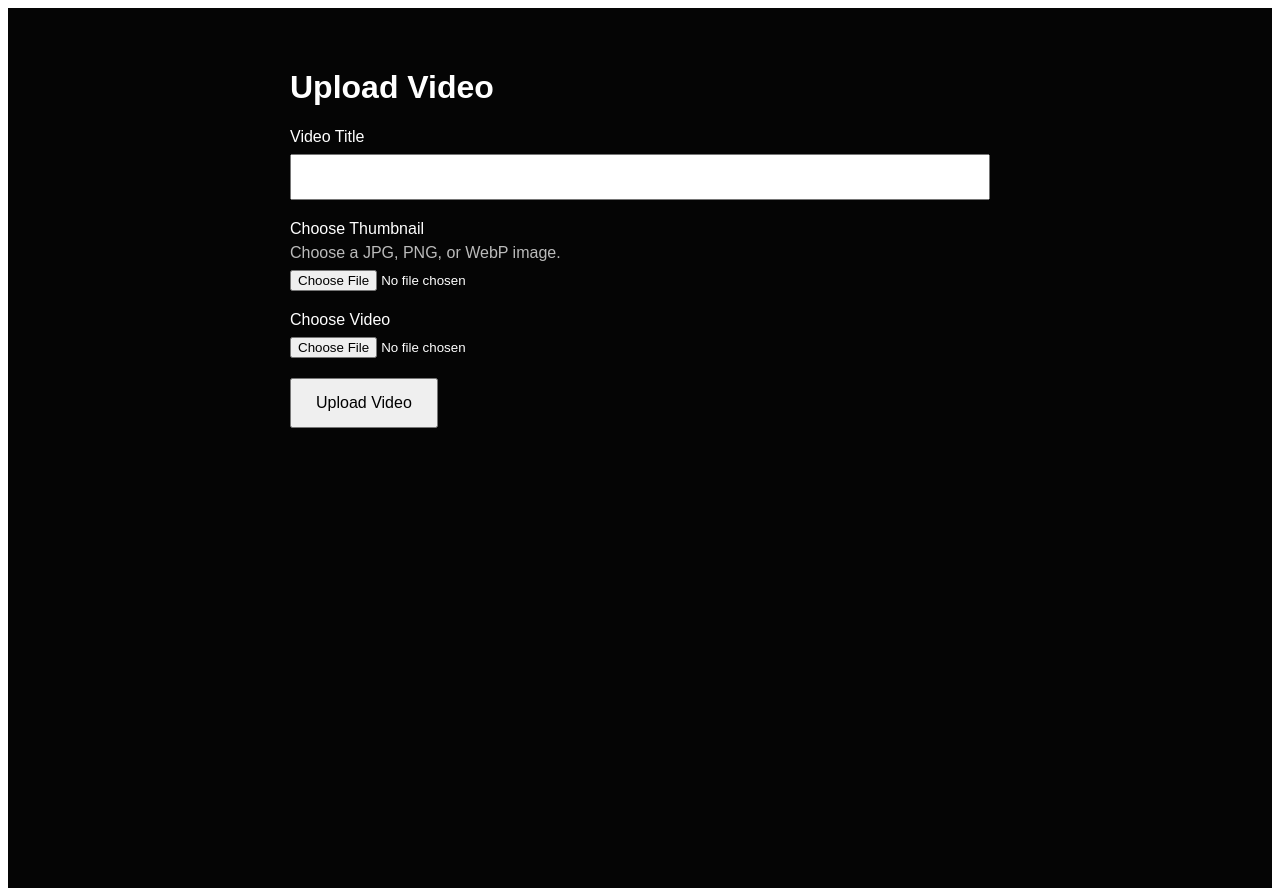
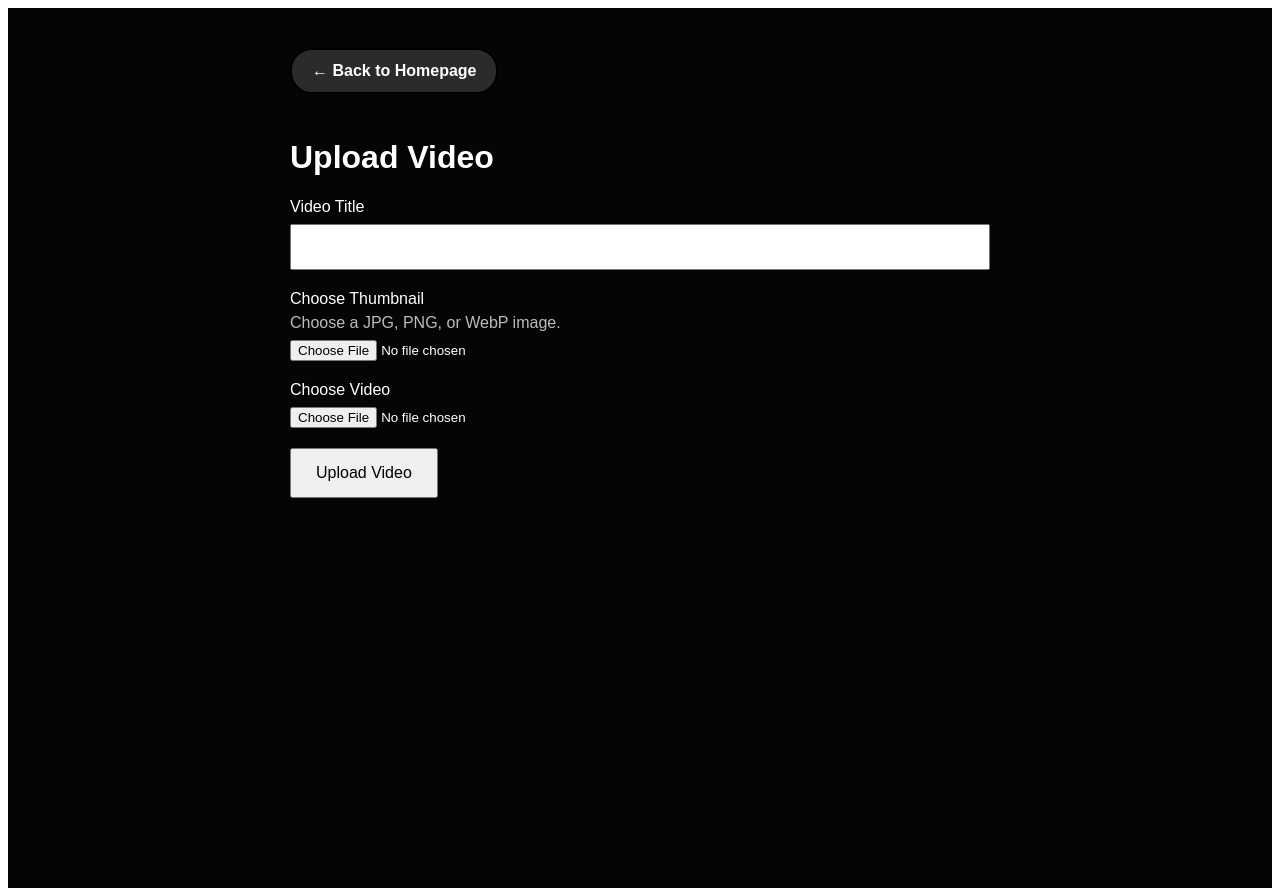
Before and after one commit to greentreerecord-hue/raysstream-clean, a Next.js app: page /upload in a window 1280 px wide. Built offline with nearby package versions, Linux system fonts and the light colour scheme.

Commit message:
Add homepage button to upload page

```diff
--- a/app/upload/page.tsx
+++ b/app/upload/page.tsx
@@ -115,6 +115,23 @@ export default function UploadPage() {
           margin: "0 auto",
         }}
       >
+        <a
+          href="/"
+          style={{
+            display: "inline-block",
+            marginBottom: "24px",
+            padding: "12px 20px",
+            background: "#2b2b2b",
+            color: "white",
+            textDecoration: "none",
+            border: "2px solid black",
+            borderRadius: "22px",
+            fontWeight: "bold",
+          }}
+        >
+          ← Back to Homepage
+        </a>
+
         <h1>Upload Video</h1>
 
         <form onSubmit={handleSubmit}>
```
